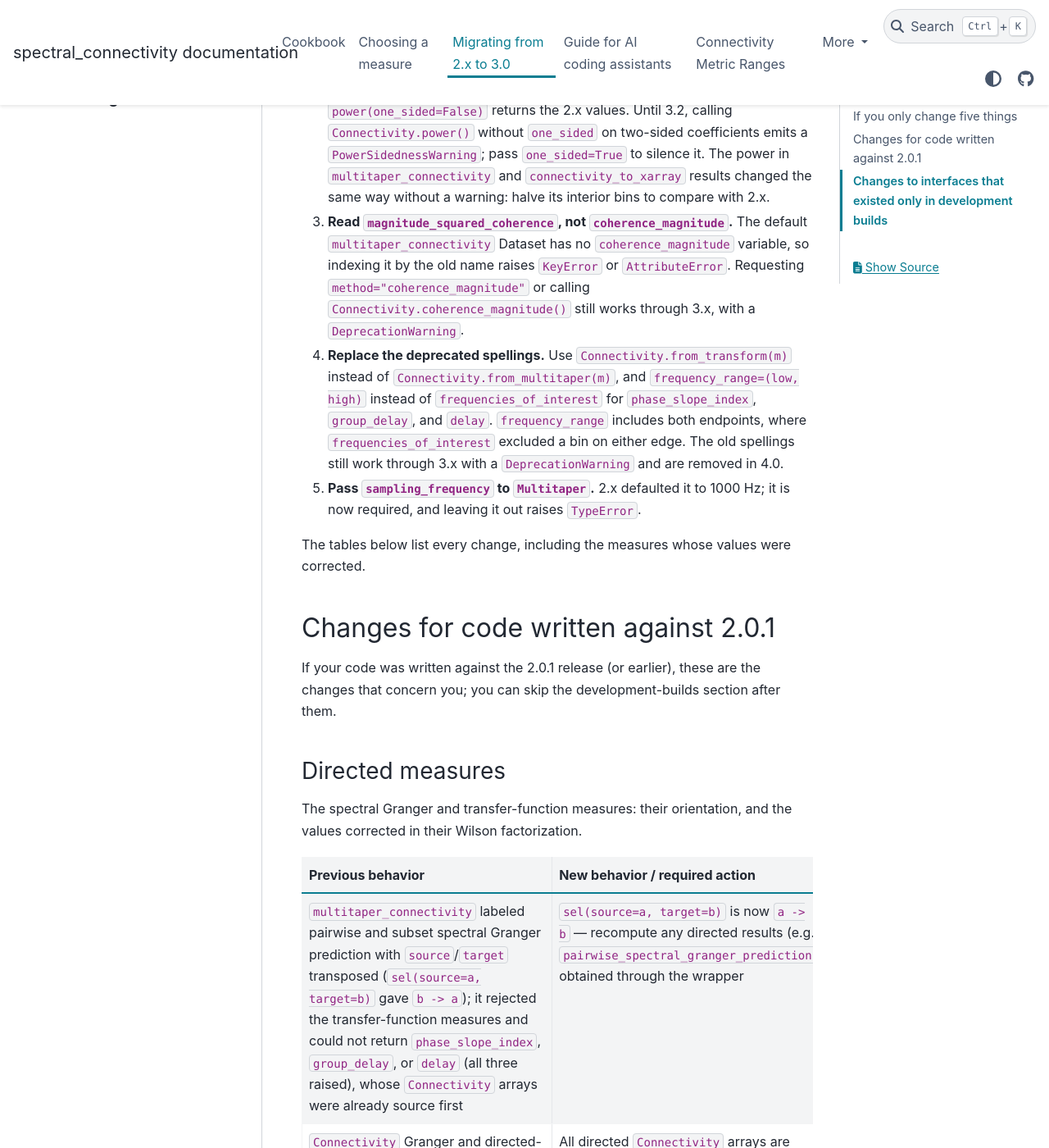
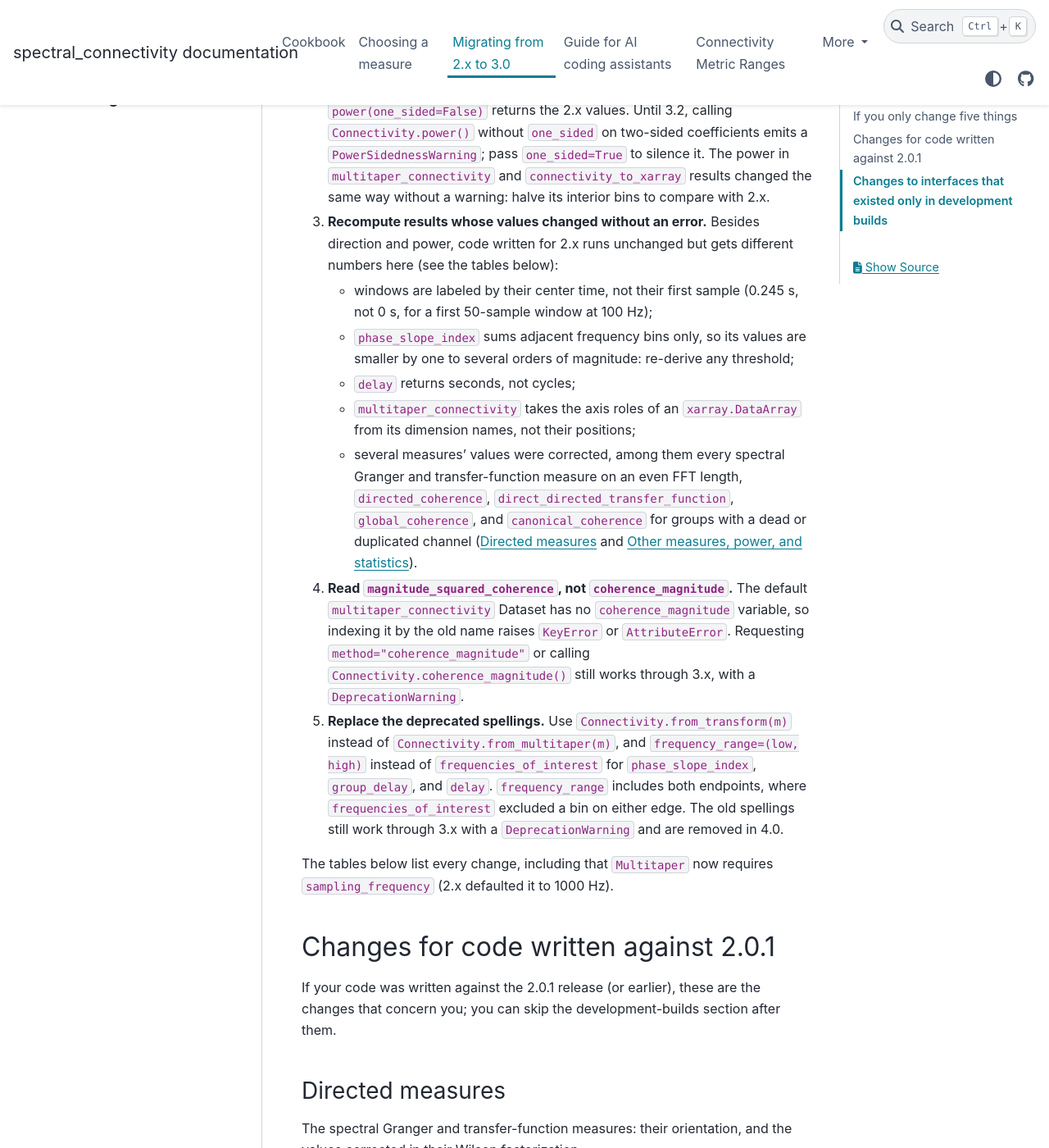
Before and after one commit to Eden-Kramer-Lab/spectral_connectivity, a Sphinx documentation site: the page built from docs/migration.md, in a window 1280 px wide and 1400 px high, scrolled down 887 px. Shown: the whole window at 82% size. Built offline with Sphinx 7.4.7 and the PyData theme 0.15.4, drawn with Linux system fonts in a browser that asks for light colours; pages that are not in the unit, such as notebooks, are missing from menus; the version number could not be read and is left out.

Commit message:
Put the silent value changes in the migration checklist
Items 3 to 5 of the checklist all failed loudly (KeyError, DeprecationWarning,
TypeError), while the changes that give different numbers without any error
were only in the table. The sampling_frequency item, the loudest (an immediate
TypeError), gives way to one listing them: center-time window labels (0.245 s
for a first 50-sample window at 100 Hz, checked), phase_slope_index over
adjacent bins only, delay in seconds (list_measures units 's'), DataArray
axis roles from dimension names (a transposed DataArray gave the same power),
and the measures whose values were corrected, linking their table sections.
Direction and power stay first; the sampling_frequency change is mentioned
under the checklist and keeps its table row.

Co-Authored-By: Claude Opus 5.5 <noreply@anthropic.com>

```diff
--- a/docs/migration.md
+++ b/docs/migration.md
@@ -34,24 +34,40 @@ for 2.x has to change.
    `PowerSidednessWarning`; pass `one_sided=True` to silence it. The power in
    `multitaper_connectivity` and `connectivity_to_xarray` results changed the
    same way without a warning: halve its interior bins to compare with 2.x.
-3. **Read `magnitude_squared_coherence`, not `coherence_magnitude`.** The
+3. **Recompute results whose values changed without an error.** Besides
+   direction and power, code written for 2.x runs unchanged but gets
+   different numbers here (see the tables below):
+   - windows are labeled by their center time, not their first sample
+     (0.245 s, not 0 s, for a first 50-sample window at 100 Hz);
+   - `phase_slope_index` sums adjacent frequency bins only, so its values
+     are smaller by one to several orders of magnitude: re-derive any
+     threshold;
+   - `delay` returns seconds, not cycles;
+   - `multitaper_connectivity` takes the axis roles of an `xarray.DataArray`
+     from its dimension names, not their positions;
+   - several measures' values were corrected, among them every spectral
+     Granger and transfer-function measure on an even FFT length,
+     `directed_coherence`,
+     `direct_directed_transfer_function`, `global_coherence`, and
+     `canonical_coherence` for groups with a dead or duplicated channel
+     ([Directed measures](#directed-measures) and
+     [Other measures, power, and statistics](#other-measures-power-and-statistics)).
+4. **Read `magnitude_squared_coherence`, not `coherence_magnitude`.** The
    default `multitaper_connectivity` Dataset has no `coherence_magnitude`
    variable, so indexing it by the old name raises `KeyError` or
    `AttributeError`. Requesting `method="coherence_magnitude"` or calling
    `Connectivity.coherence_magnitude()` still works through 3.x, with a
    `DeprecationWarning`.
-4. **Replace the deprecated spellings.** Use `Connectivity.from_transform(m)`
+5. **Replace the deprecated spellings.** Use `Connectivity.from_transform(m)`
    instead of `Connectivity.from_multitaper(m)`, and
    `frequency_range=(low, high)` instead of `frequencies_of_interest` for
    `phase_slope_index`, `group_delay`, and `delay`. `frequency_range` includes
    both endpoints, where `frequencies_of_interest` excluded a bin on either
    edge. The old spellings still work through 3.x with a `DeprecationWarning`
    and are removed in 4.0.
-5. **Pass `sampling_frequency` to `Multitaper`.** 2.x defaulted it to 1000 Hz;
-   it is now required, and leaving it out raises `TypeError`.
 
-The tables below list every change, including the measures whose values were
-corrected.
+The tables below list every change, including that `Multitaper` now requires
+`sampling_frequency` (2.x defaulted it to 1000 Hz).
 
 ## Changes for code written against 2.0.1
 
```
